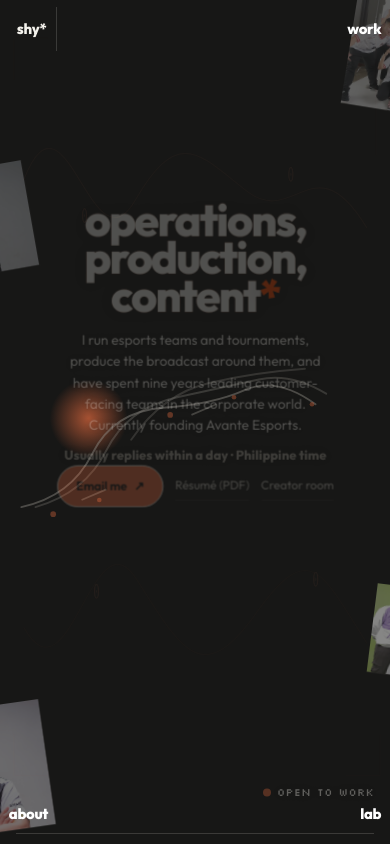
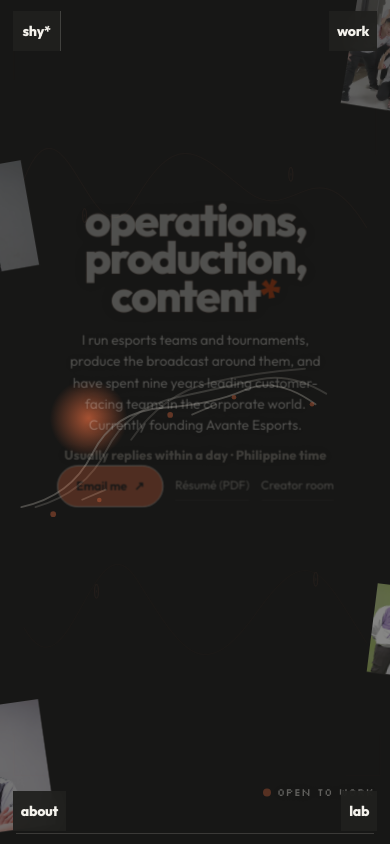
Before and after one commit to shycodelix/shycodelix-site, a Next.js app: page / in a window 390 px wide. Shown: the top 844 px of the page. Built offline with nearby package versions, Linux system fonts and the light colour scheme.

Commit message:
Pin reader corner navigation to the viewport

```diff
--- a/app/ReaderReference.css
+++ b/app/ReaderReference.css
@@ -1392,3 +1392,90 @@
   .page.rd .rd-capabilities { background: #fff; color: #000; }
   .page.rd .rd-capabilities .rd-caps > * { background: #fff; }
 }
+
+
+
+/* ---------------------------------------------------------------------------
+   The corner map travels.
+
+   The four labels used to sit on the opening plate and scroll away with it.
+   They are a position rather than a header, so they are pinned to the viewport
+   corners for the whole document — wordmark top-left, work top-right, about
+   bottom-left, lab bottom-right — each on its own paper chip, which keeps it
+   legible over the hero photographs, the orange band and the dark bands alike
+   without depending on a blend mode. The rail itself is click-through: only the
+   labels take pointer events, so nothing underneath is blocked.
+   --------------------------------------------------------------------------- */
+.page.rd .dock {
+  position: fixed;
+  inset: 0;
+  z-index: 45;
+  display: block;
+  width: auto;
+  height: auto;
+  padding: 0;
+  overflow: visible;
+  border: 0;
+  background: transparent;
+  box-shadow: none;
+  backdrop-filter: none;
+  -webkit-backdrop-filter: none;
+  pointer-events: none;
+}
+.page.rd .dock-mark,
+.page.rd .dock-corner {
+  position: absolute;
+  margin: 0;
+  pointer-events: none;
+}
+.page.rd .dock-mark,
+.page.rd .dock-corner a { pointer-events: auto; }
+
+.page.rd .dock-mark {
+  top: max(0.7rem, env(safe-area-inset-top, 0px));
+  left: clamp(0.8rem, 3vw, 2.2rem);
+}
+.page.rd .dock-corner[data-corner="work"] {
+  top: max(0.7rem, env(safe-area-inset-top, 0px));
+  right: clamp(0.8rem, 3vw, 2.2rem);
+}
+.page.rd .dock-corner[data-corner="about"] {
+  bottom: max(0.8rem, env(safe-area-inset-bottom, 0px));
+  left: clamp(0.8rem, 3vw, 2.2rem);
+}
+.page.rd .dock-corner[data-corner="lab"] {
+  right: clamp(0.8rem, 3vw, 2.2rem);
+  bottom: max(0.8rem, env(safe-area-inset-bottom, 0px));
+}
+
+/* Sticky section headings drop a step, so they never pass behind the wordmark
+   sitting at the top of the viewport. */
+.page.rd .rd-sec > h2 { top: clamp(2.9rem, 4.4vw, 3.6rem); }
+
+@media (max-width: 48rem) {
+  .page.rd .dock-mark,
+  .page.rd .dock-corner a {
+    display: inline-flex;
+    align-items: center;
+    min-height: 40px;
+    padding: 0.34rem 0.5rem;
+    background: color-mix(in oklab, var(--rd-paper) 94%, transparent);
+    color: var(--rd-ink);
+    font-size: 0.88rem;
+    mix-blend-mode: normal;
+    text-shadow: none;
+    backdrop-filter: blur(10px);
+    -webkit-backdrop-filter: blur(10px);
+  }
+  .page.rd .dock-mark:hover,
+  .page.rd .dock-corner a:hover,
+  .page.rd .dock-corner a[aria-current="true"] {
+    background: color-mix(in oklab, var(--rd-paper) 94%, transparent);
+    color: var(--rd-ink);
+  }
+}
+
+/* Nothing printed, nothing pinned. */
+@media print {
+  .page.rd .dock { display: none; }
+}
```
